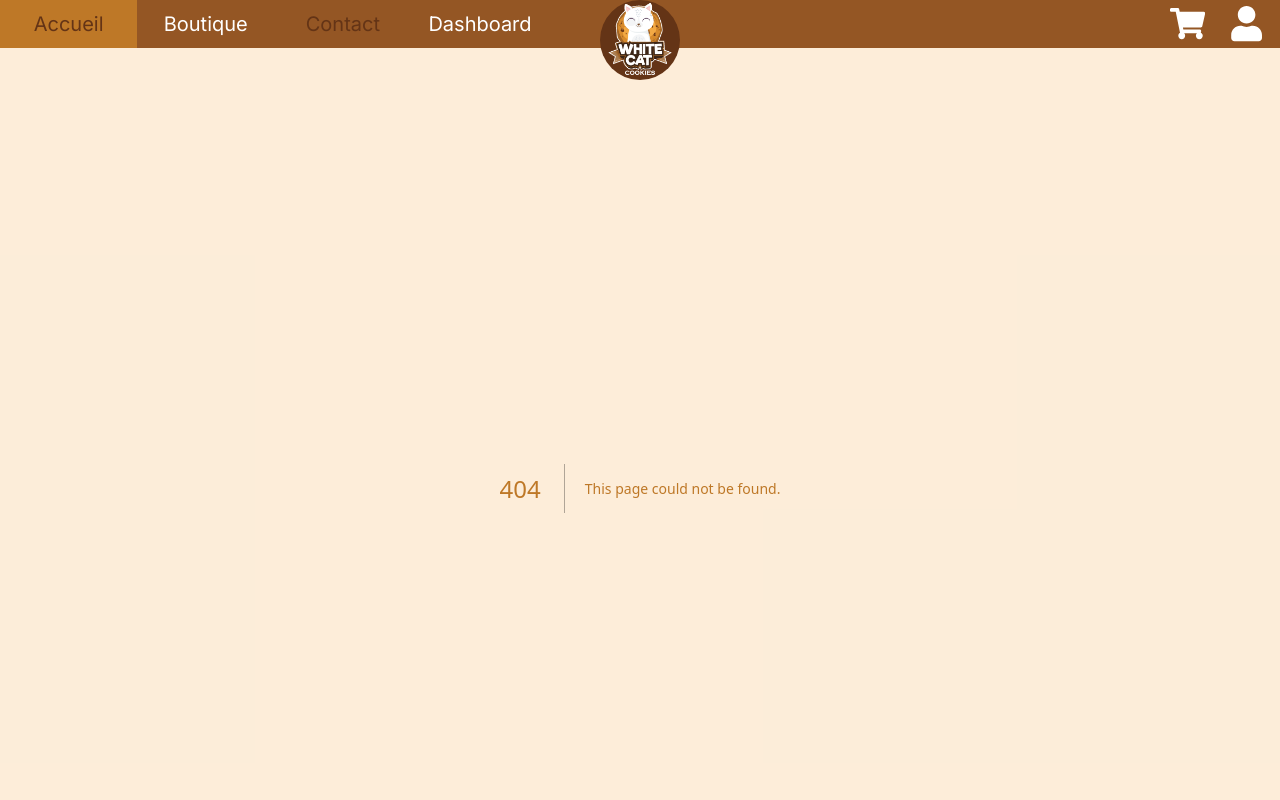
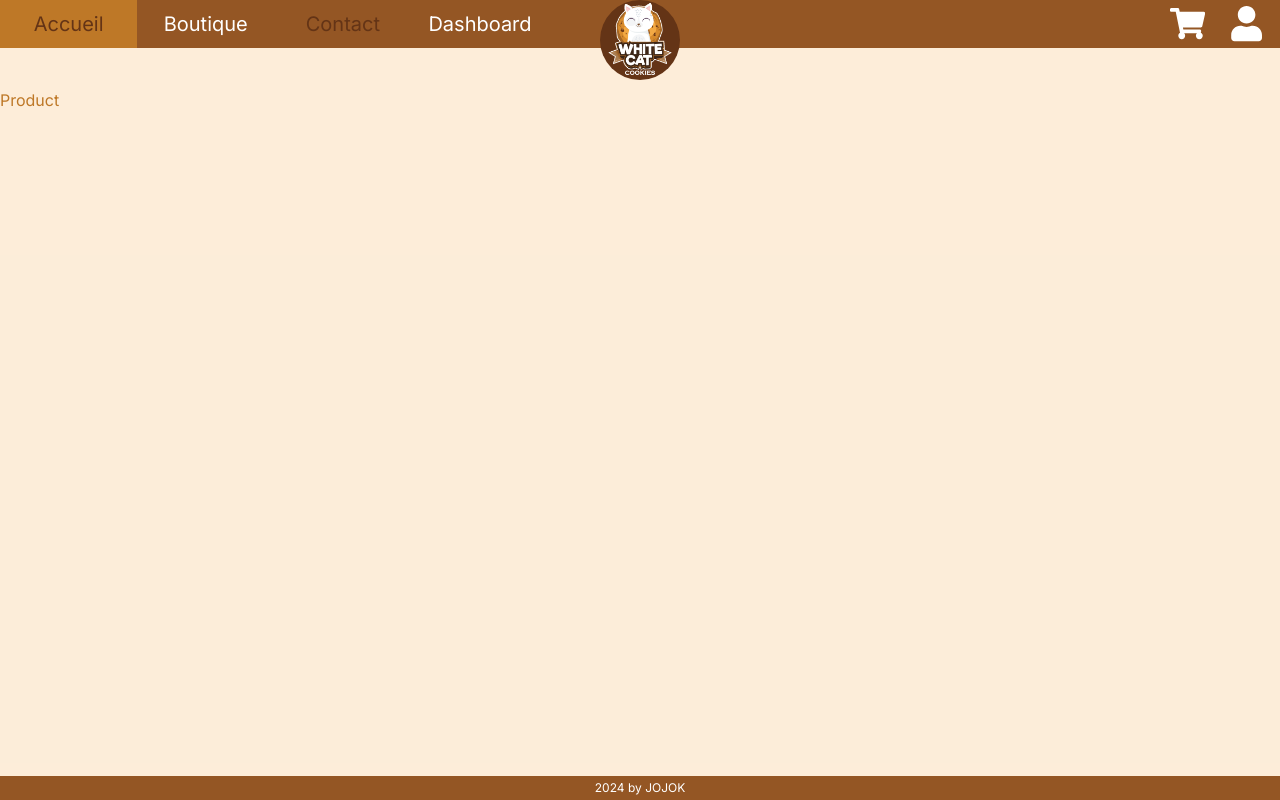
Before and after one commit to JOJOK63/W2C_Next_Prisma, a Next.js app: page /product in a window 1280 px wide. Before the commit this address had no page. Shown: the top 800 px of the page. Built offline with nearby package versions, Linux system fonts and the light colour scheme.

Commit message:
vercel test

```diff
--- /dev/null
+++ b/src/app/(pages)/product/page.tsx
@@ -0,0 +1,7 @@
+export default  function Product(){
+    return(
+        <>
+            Product
+        </>
+    )
+}
```
Also changed, not shown: 1 other file (tests, documents, lock files or other folders).
